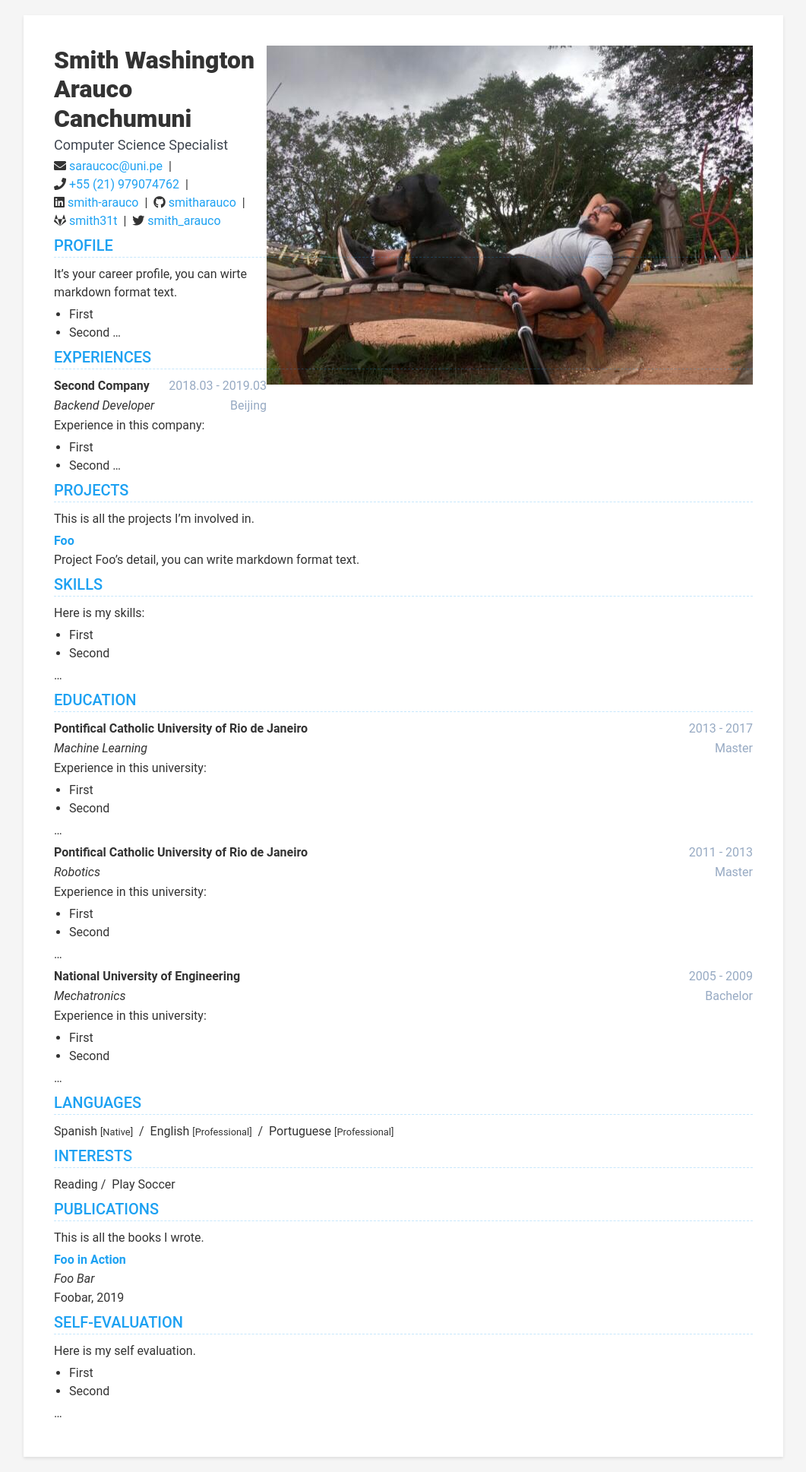
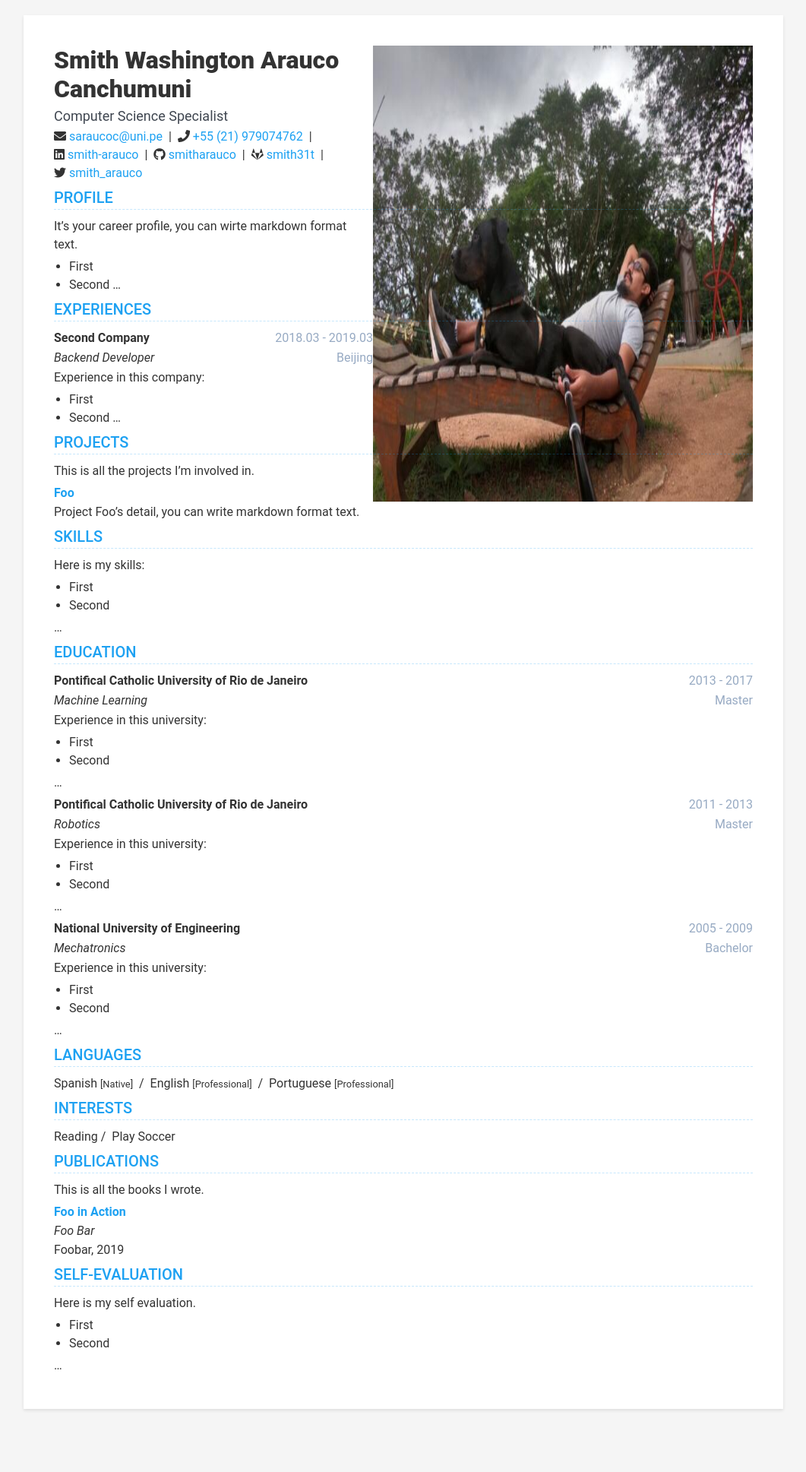
Before and after one commit to smitharauco/https-smitharauco.github.io-, a Jekyll site: the page built from index.html, in a window 1280 px wide. Shown: the whole page at 76% size, without its empty margins (109-1170 px from the left). Built offline with Jekyll 4.4.1, drawn with Linux system fonts in a browser that asks for light colours; nearby versions of some CDN libraries; after the commit the page ends 1874 px from its top, so only the background shows below that.

Commit message:
Update header.html

```diff
--- a/_includes/header.html
+++ b/_includes/header.html
@@ -3,7 +3,7 @@
 
     {% if intro.avatar.path and intro.avatar.display %}
     <div class="avatar-container">
-        <img class="avatar" src="{{ site.baseurl }}/assets/images/{{ intro.avatar.path }}" alt="avatar">
+        <img class="avatar" src="{{ site.baseurl }}/assets/images/{{ intro.avatar.path }}" alt="avatar" style="width:500px;height:600px;">
     </div>
 
     <div class="intro-container">
```
